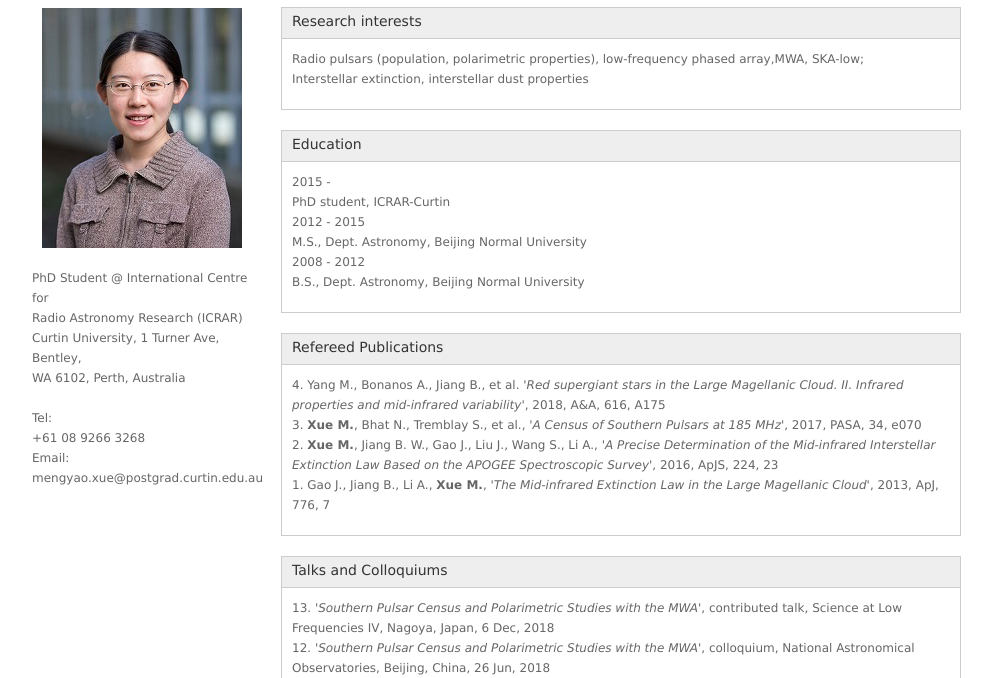
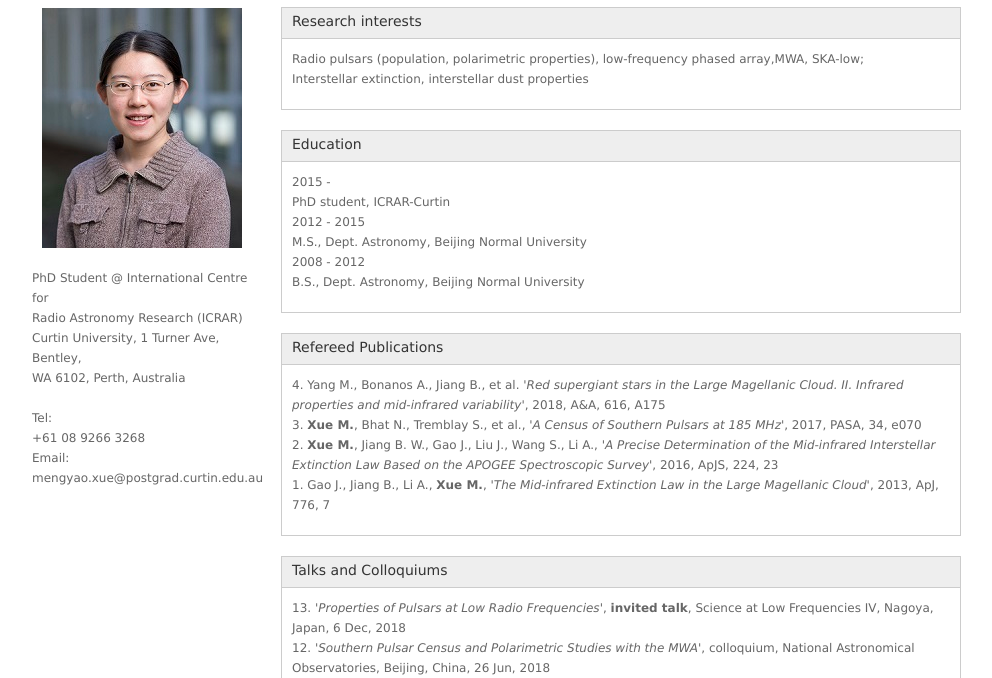
Before and after one commit to mengyaoxue/mengyaoxue.github.io, a plain HTML site: page index.html in a window 1280 px wide. Shown: the part 107-785 px from the top of the page, without its empty margins (149-1141 px from the left). Drawn offline with Linux system fonts and the light colour scheme.

Commit message:
2018 updates2

```diff
--- a/index.html
+++ b/index.html
@@ -128,7 +128,7 @@
 						</h3>
 						<div class="mi-box">
 							<div class="mib-c ">
-							 13. <i>'Southern Pulsar Census and Polarimetric Studies with the MWA'</i>, contributed talk,
+							 13. <i>'Properties of Pulsars at Low Radio Frequencies'</i>, <b>invited talk</b>,
  								   Science at Low Frequencies IV, Nagoya, Japan, 6 Dec, 2018</br>
 							 12. <i>'Southern Pulsar Census and Polarimetric Studies with the MWA'</i>, colloquium,
  								   National Astronomical Observatories, Beijing, China, 26 Jun, 2018</br>
```
